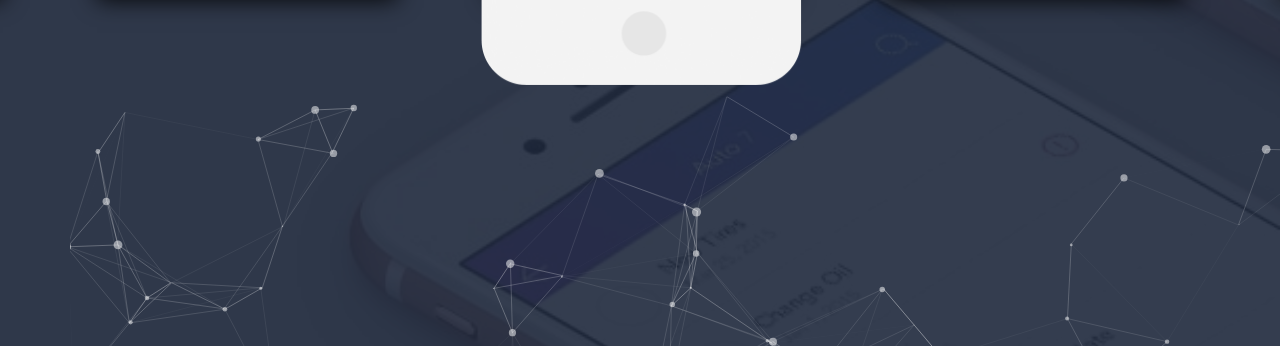
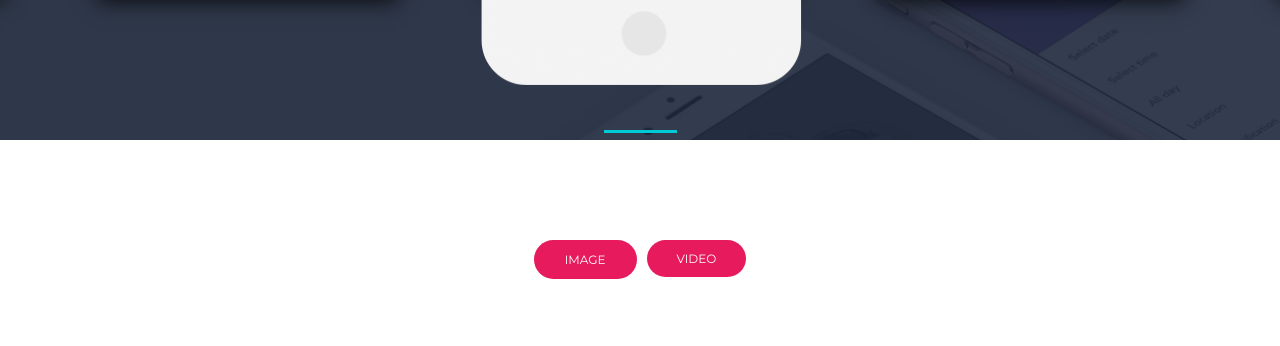
Before and after one commit to JuniorMarquez/gesganMovil, a plain HTML site: page index.html in a window 1280 px wide. Shown: the part 1618-1964 px from the top of the page. Drawn offline with Linux system fonts and the light colour scheme; animation ran at ten frames a second; a web font is replaced by a local one.

Commit message:
desacivate particules

```diff
--- a/index.html
+++ b/index.html
@@ -182,12 +182,12 @@
         </div>
 
         <div class="container">
-<div class="home-content home-photo ">
+<!-- <div class="home-content home-photo ">
                 <div class="overlay">
                     <div id="particles" style="height:1000px;width:1280px;">
                           </div>
                 </div>
-            </div>
+            </div> -->
             <div class="row">
 
 
```
